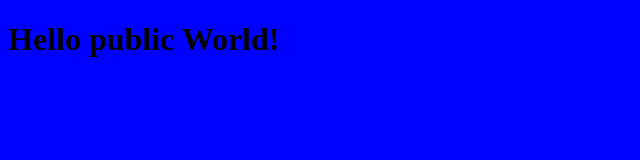
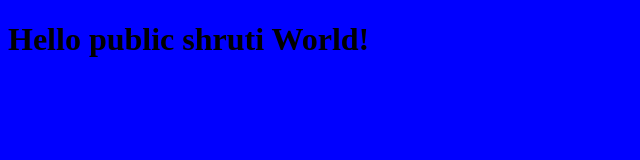
Before and after one commit to iiiiiiis/project1, a plain HTML site: page index.html in a window 1280 px wide. Shown: the whole page, without its empty margins (0-640 px from the left). Drawn offline with Linux system fonts and the light colour scheme.

```diff
--- a/index.html
+++ b/index.html
@@ -8,6 +8,6 @@
                     <link rel="stylesheet" href="style.css">
 </head>
 <body>
-                    <h1>Hello public World!</h1>
+                    <h1>Hello public shruti  World!</h1>
 </body>
 </html>
```
